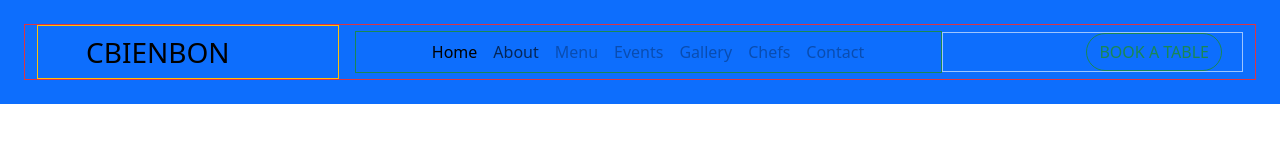
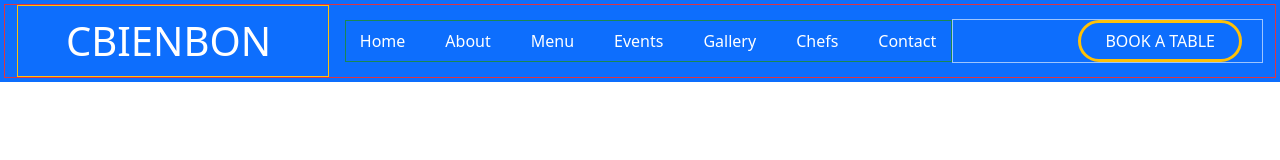
Before and after one commit to Kanzaki7/OZTEK_EMRAH_CBIENBON, a website: page index.html in a window 1280 px wide. Drawn offline with nearby package versions, Linux system fonts and the light colour scheme.

Commit message:
display de la navbar 2

```diff
--- a/index.html
+++ b/index.html
@@ -9,39 +9,39 @@
 </head>
 <body>
     <header>
-        <nav class="navbar navbar-expand-lg bg-primary p-4">
+        <nav class="navbar navbar-expand-lg bg-primary p-1">
             <div class="container-fluid d-flex justify-content-around align-items-center border border-danger">
-              <a class="navbar-brand fs-3 col-3 border border-warning text-start ps-5" href="#">CBIENBON</a>
+              <a class="navbar-brand fs-1 col-3 border border-warning text-start ps-5 text-white" href="#">CBIENBON</a>
               <button class="navbar-toggler" type="button" data-bs-toggle="collapse" data-bs-target="#navbarSupportedContent" aria-controls="navbarSupportedContent" aria-expanded="false" aria-label="Toggle navigation">
                 <span class="navbar-toggler-icon"></span>
               </button>
               <div class="collapse navbar-collapse col-3 border border-success text-center justify-content-center" id="navbarSupportedContent">
-                <ul class="navbar-nav">
+                <ul class="navbar-nav d-flex gap-4">
                   <li class="nav-item">
-                    <a class="nav-link active" aria-current="page" href="#">Home</a>
+                    <a class="nav-link active text-white" aria-current="page" href="#">Home</a>
                   </li>
                   <li class="nav-item">
-                    <a class="nav-link" href="#">About</a>
+                    <a class="nav-link text-white" href="#">About</a>
                   </li>
                   <li class="nav-item">
-                    <a class="nav-link disabled" aria-disabled="true">Menu</a>
+                    <a class="nav-link disabled text-white" aria-disabled="true">Menu</a>
                   </li>
                   <li class="nav-item">
-                    <a class="nav-link disabled" aria-disabled="true">Events</a>
+                    <a class="nav-link disabled text-white" aria-disabled="true">Events</a>
                   </li>
                   <li class="nav-item">
-                    <a class="nav-link disabled" aria-disabled="true">Gallery</a>
+                    <a class="nav-link disabled text-white" aria-disabled="true">Gallery</a>
                   </li>
                   <li class="nav-item">
-                    <a class="nav-link disabled" aria-disabled="true">Chefs</a>
+                    <a class="nav-link disabled text-white" aria-disabled="true">Chefs</a>
                   </li>
                   <li class="nav-item">
-                    <a class="nav-link disabled" aria-disabled="true">Contact</a>
+                    <a class="nav-link disabled text-white" aria-disabled="true">Contact</a>
                   </li>
                 </ul>
               </div>
               <form class="container-fluid justify-content-end text-end col-3 border border-primary-subtle">
-                <button class="btn btn-outline-success me-2 rounded-5" type="button">BOOK A TABLE</button>
+                <button class="btn btn-outline-warning border-3 me-2 rounded-5 text-white ps-4 pe-4 fs-6" type="button">BOOK A TABLE</button>
               </form>
             </div>
           </nav>
```
